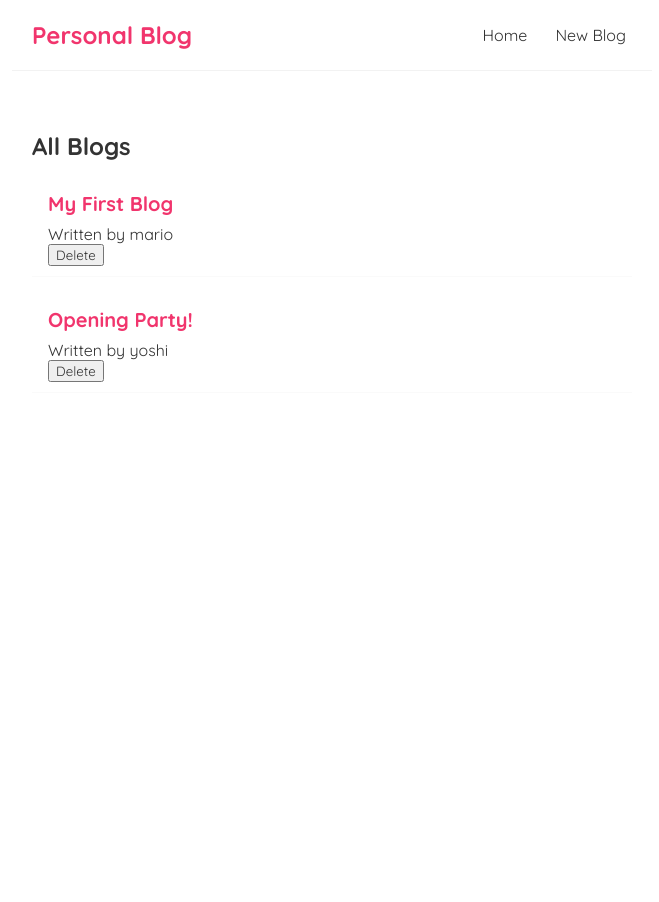
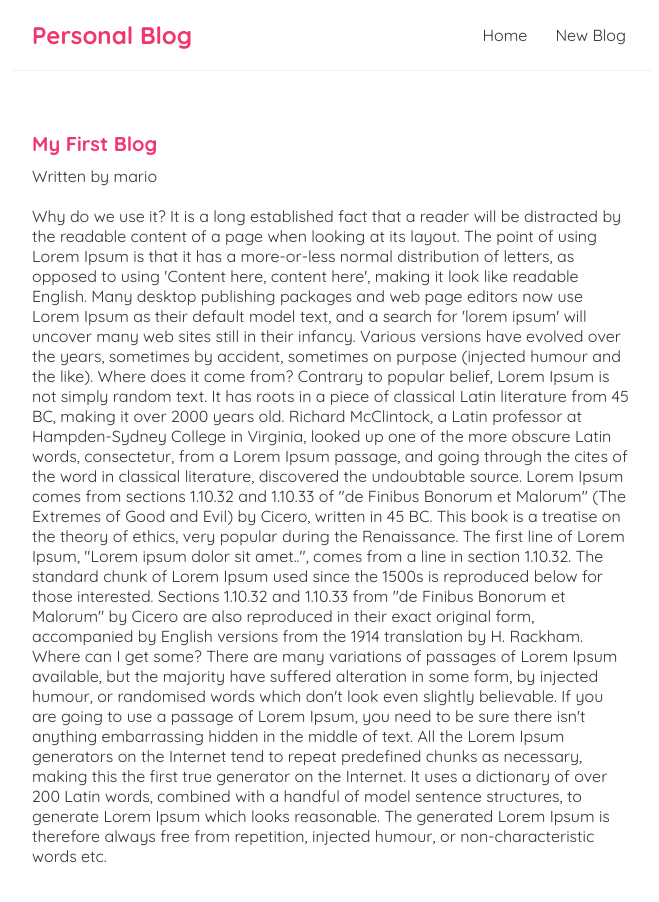
Before and after one commit to DanielDaCosta/blogging-website, a React (Create React App) app in the folder app/: page /blogs/1 in a window 1280 px wide. Shown: the top 902 px of the page, without its empty margins (308-967 px from the left). Before the commit the page ends 800 px from the top, so only its background shows below. Built offline with nearby package versions, Linux system fonts and the light colour scheme; data requests are answered from the project's data file.

Commit message:
Adding pages

```diff
--- a/app/package.json
+++ b/app/package.json
@@ -8,6 +8,7 @@
     "@testing-library/user-event": "^13.5.0",
     "react": "^18.3.1",
     "react-dom": "^18.3.1",
+    "react-router-dom": "^5.3.4",
     "react-scripts": "5.0.1",
     "web-vitals": "^2.1.4"
   },
--- a/app/src/App.js
+++ b/app/src/App.js
@@ -1,17 +1,33 @@
 import Navbar from './Navbar';
 import Home from './Home';
+import {BrowserRouter as Router, Route, Switch} from 'react-router-dom'
+import Create from './Create';
+import BlogDetails from './BlogDetails';
 
 function App() {
 
   // const title = 'Welcome to the new blog';
 
   return (
-    <div className="App">
-      <Navbar />
-      <div className="content">
-        <Home />
+    <Router>
+      <div className="App">
+        <Navbar />
+        <div className="content">
+          <Switch>
+            <Route exact path="/">
+              <Home />
+            </Route>
+            <Route path="/create">
+              <Create />
+            </Route>
+            <Route path="/blogs/:id">
+              <BlogDetails />
+            </Route>
+          </Switch>
+
+        </div>
       </div>
-    </div>
+    </Router>
   );
 }
 
--- /dev/null
+++ b/app/src/BlogDetails.js
@@ -0,0 +1,27 @@
+import { useParams } from "react-router-dom/cjs/react-router-dom.min";
+import useFetch from "./useFetch";
+
+const BlogDetails = () => {
+
+    const { id } = useParams()
+
+    const {data: blog, error, isPending} = useFetch('http://localhost:8000/blogs/' + id)
+
+    return (
+        <div className="blog-details">
+            { isPending && <div>Loading</div>}
+            { error && <div> {error} </div>}
+            { blog && (
+                <article>
+                    <h2> {blog.title}</h2>
+                    <p>Written by {blog.author}</p>
+                    <div>{blog.body}</div>
+                </article>
+            )
+
+            }
+        </div>
+    );
+}
+
+export default BlogDetails;
--- a/app/src/BlogList.js
+++ b/app/src/BlogList.js
@@ -1,18 +1,19 @@
 import { useState } from 'react'
-const BlogList = ({blogs, title, handleDelete}) => {
+import { Link } from 'react-router-dom/cjs/react-router-dom.min';
+const BlogList = ({blogs, title}) => {
 
     return (
         <div className="blog-list">
             <h2>{title}</h2>
             {blogs.map((blog) => (
             <div className="blog-preview" key={blog.id}>
+                <Link to={`/blogs/${blog.id}`}>
                 <h2>{blog.title}</h2>
                 <p> Written by {blog.author}</p>
-                <button onClick={() => handleDelete(blog.id)}>Delete</button>
+                </Link>
             </div>
           ))}
         </div>
-
     );
 }
 
--- /dev/null
+++ b/app/src/Create.js
@@ -0,0 +1,23 @@
+const Create = () => {
+    return (
+        <div className="create">
+            <h2>Add a New Blog</h2>
+            <form>
+                <label>Blog title:</label>
+                <input type="text"
+                 required
+                />
+                <label>Blog body:</label>
+                <textarea required></textarea>
+                <label>Blog author:</label>
+                <select>
+                    <option value="mario">mario</option>
+                    <option value="yoshi">yoshi</option>
+                </select>
+                <button>Add Blog</button>
+            </form>
+        </div>
+    );
+}
+
+export default Create;
--- a/app/src/Home.js
+++ b/app/src/Home.js
@@ -1,28 +1,16 @@
-import { useState, useEffect } from 'react'
 import BlogList from './BlogList';
+import useFetch from './useFetch';
 
 const Home = () => {
-    const [blogs, setBlogs] = useState(null)
 
-    const [name, setName] = useState('mario');
+    const {data:blogs, isPending, error} = useFetch('http://localhost:8000/blogs')
 
-    const handleDelete = (id) => {
-        const newBlogs = blogs.filter( (blog) => blog.id !== id);
-        setBlogs(newBlogs)
-
-    }
-
-    useEffect(() => {
-        fetch('http://localhost:8000/blogs')
-            .then(response => {return response.json();})
-            .then((data) => {
-                setBlogs(data);
-            })
-    }, []);
 
     return (
         <div className="home">
-            {blogs && <BlogList blogs={blogs} title="All Blogs" handleDelete={handleDelete}/>}
+            {error && <div>{ error }</div>}
+            {isPending && <div>Loading</div>}
+            {blogs && <BlogList blogs={blogs} title="All Blogs"/>}
         </div>
     );
 }
--- a/app/src/Navbar.js
+++ b/app/src/Navbar.js
@@ -1,10 +1,12 @@
+import { Link } from 'react-router-dom'
+
 const Navbar = () => {
     return (
         <nav className="navbar">
             <h1>Personal Blog</h1>
             <div className="links">
-                <a href="/">Home</a>
-                <a href="/create">New Blog</a>
+                <Link to="/">Home</Link>
+                <Link to="/create">New Blog</Link>
             </div>
         </nav>
     );
--- a/app/src/index.css
+++ b/app/src/index.css
@@ -49,3 +49,56 @@
   color: #f1356d;
   margin-bottom: 8px;
 }
+.blog-preview a{
+  text-decoration: none;
+}
+
+/* blog details page */
+.blog-details h2 {
+  font-size: 20px;
+  color: #f1356d;
+  margin-bottom: 10px;
+}
+.blog-details div {
+  margin: 20px 0;
+}
+.blog-details button {
+  background: #f1356d;
+  color: #fff;
+  border: 0;
+  padding: 8px;
+  border-radius: 8px;
+  cursor: pointer;
+}
+
+/* create new blog form */
+.create {
+  max-width: 400px;
+  margin: 0 auto;
+  text-align: center;
+}
+.create label {
+  text-align: left;
+  display: block;
+}
+.create h2 {
+  font-size: 20px;
+  color: #f1356d;
+  margin-bottom: 30px;
+}
+.create input, .create textarea, .create select {
+  width: 100%;
+  padding: 6px 10px;
+  margin: 10px 0;
+  border: 1px solid #ddd;
+  box-sizing: border-box;
+  display: block;
+}
+.create button {
+  background: #f1356d;
+  color: #fff;
+  border: 0;
+  padding: 8px;
+  border-radius: 8px;
+  cursor: pointer;
+}
--- /dev/null
+++ b/app/src/useFetch.js
@@ -0,0 +1,39 @@
+import { useState, useEffect } from 'react'
+
+const useFetch = (url) => {
+
+    const [data, setData] = useState(null);
+    const [isPending, setIsPending] = useState(true);
+    const [error, setError] = useState(null);
+
+    useEffect(() => {
+        const abortCont = new AbortController();
+
+        setTimeout(() => {
+            fetch(url, {signal: abortCont.signal})
+                .then(response => {
+                    if (!response.ok) {
+                        throw Error('Could not fetch the data');
+                    }
+                    return response.json();})
+                .then((data) => {
+                    setData(data);
+                    setIsPending(false);
+                    setError(null);
+                })
+                .catch(err => {
+                    if (err.name === 'AbortError') {
+                        console.log('Fetch Aborted');
+                    }
+                    setIsPending(false);
+                    setError(err.message);
+                })
+        }, 300);
+        return () => abortCont.abort();
+
+    }, [url]);
+
+    return {data, isPending, error }
+}
+
+export default useFetch;
```
Also changed, not shown: 1 other file (tests, documents, lock files or other folders).
